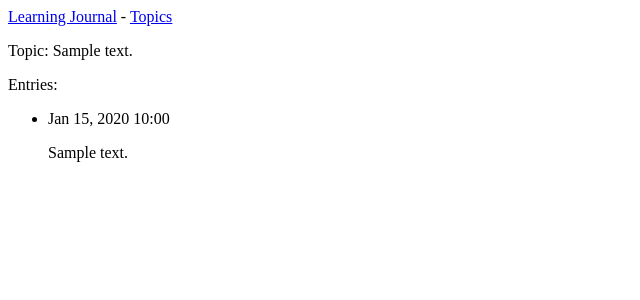
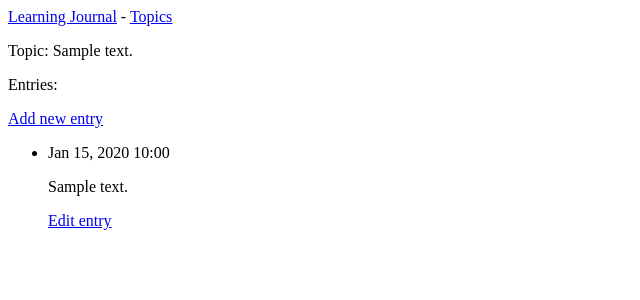
Before and after one commit to jwinternet/learning-journal, a Django app: page /topics/1/ in a window 1280 px wide. Shown: the top 300 px of the page, without its empty margins (0-640 px from the left). Run offline with Django 3.2, Linux system fonts and the light colour scheme; tables that the repository leaves empty hold one stand-in row (values such as "Sample post").

Commit message:
Added the new_entry.html and edit_entry.html templates and edited the other files to enable functionality to those templates.

```diff
--- a/learning_journals/templates/learning_journals/topic.html
+++ b/learning_journals/templates/learning_journals/topic.html
@@ -5,11 +5,18 @@
     <p>Topic: {{ topic }}</p>
 
     <p>Entries:</p>
+    <p>
+        <a href="{% url 'learning_journals:new_entry' topic.id %}">Add new entry</a>
+    </p>
+
     <ul>
     {% for entry in entries %}
         <li>
             <p>{{ entry.date_added|date:'M d, Y H:i' }}</p>
             <p>{{ entry.text|linebreaks }}</p>
+            <p>
+                <a href="{% url 'learning_journals:edit_entry' entry.id %}">Edit entry</a>
+            </p>
         </li>
     {% empty %}
         <li>There are no entries for this topic yet.</li>
--- a/learning_journals/urls.py
+++ b/learning_journals/urls.py
@@ -14,4 +14,8 @@ urlpatterns = [
     path('topics/<int:topic_id>/', views.topic, name='topic'),
     # Page for adding a new topic
     path('new_topic/', views.new_topic, name='new_topic'),
+    # Page for adding a new entry
+    path('new_entry/<int:topic_id>/', views.new_entry, name='new_entry'),
+    # Page for editing an entry.
+    path('edit_entry/<int:entry_id>/', views.edit_entry, name='edit_entry'),
 ]
--- a/learning_journals/views.py
+++ b/learning_journals/views.py
@@ -1,7 +1,7 @@
 from django.shortcuts import render, redirect
 
-from .models import Topic
-from .forms import TopicForm
+from .models import Topic, Entry
+from .forms import TopicForm, EntryForm
 
 
 def index(request):
@@ -39,3 +39,42 @@ def new_topic(request):
 	# Display a blank or invalid form.
 	context = {'form': form}
 	return render(request, 'learning_journals/new_topic.html', context)
+
+
+def new_entry(request, topic_id):
+	"""Add a new entry for a particular topic."""
+	topic = Topic.objects.get(id=topic_id)
+	if request.method != 'POST':
+		# No data submitted; create a blank form.
+		form = EntryForm()
+	else:
+		# POST data submitted; process data.
+		form = EntryForm(data=request.POST)
+		if form.is_valid():
+			new_entry = form.save(commit=False)
+			new_entry.topic = topic
+			new_entry.save()
+			return redirect('learning_journals:topic', topic_id=topic_id)
+
+	# Display a blank or invalid form.
+	context = {'topic': topic, 'form': form}
+	return render(request, 'learning_journals/new_entry.html', context)
+
+
+def edit_entry(request, entry_id):
+	"""Edit an existing entry."""
+	entry = Entry.objects.get(id=entry_id)
+	topic = entry.topic
+
+	if request.method != 'POST':
+		# Initial request; pre-fill form with the current entry.
+		form = EntryForm(instance=entry)
+	else:
+		# POST data submitted; process data.
+		form = EntryForm(instance=entry, data=request.POST)
+		if form.is_valid():
+			form.save()
+			return redirect('learning_journals:topic', topic_id=topic.id)
+
+	context = {'entry': entry, 'topic': topic, 'form': form}
+	return render(request, 'learning_journals/edit_entry.html', context)
```
Also changed, not shown: learning_journals/forms.py (+9 -1 lines), learning_journals/templates/learning_journals/edit_entry.html (added, +15 -0 lines), learning_journals/templates/learning_journals/new_entry.html (added, +14 -0 lines).
